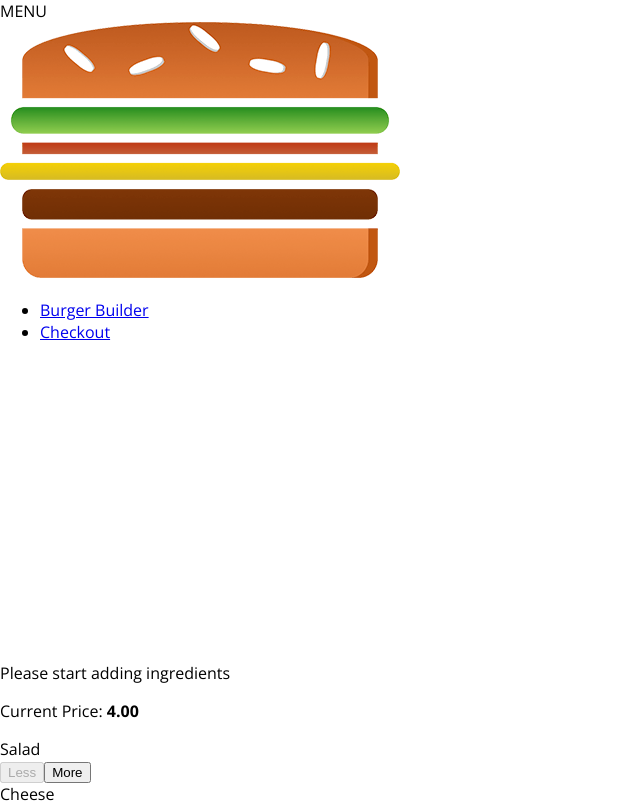
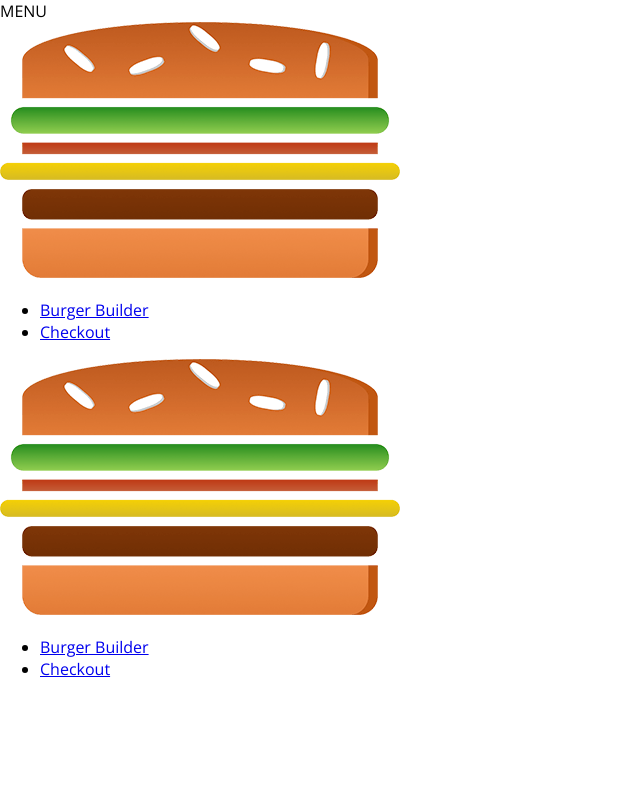
Before and after one commit to edarcarto/zafiro-burger-builder, a React app: page / in a window 1280 px wide. Shown: the top 803 px of the page, without its empty margins (0-640 px from the left). Built offline with nearby package versions, Linux system fonts and the light colour scheme.

Commit message:
[Add] Agregando un SideDrawer

```diff
--- a/src/components/Layout/Layout.js
+++ b/src/components/Layout/Layout.js
@@ -1,16 +1,35 @@
-import React from 'react';
+import React, { Component } from 'react';
 
 import Aux from '../../hoc/Auxiliary';
 import classes from './Layout.css'
 import Toolbar from './../Navigation/Toolbar/Toolbar';
+import SideDrawer from "../Navigation/SideDrawer/SideDrawer";
 
-const layout = (props) => (
-	<Aux>
-		<Toolbar />
-		<main className={classes.Content}>
-			{props.children}
-		</main>
-	</Aux>
-);
+class Layout extends Component {
+	state = {
+		showSideDrawer : true
+	}
 
-export default layout;
+	sideDrawerCloseHandler = () => {
+		this.setState({
+			showSideDrawer: false
+		})
+	}
+
+	render() {
+		return (
+			<Aux>
+				<Toolbar />
+				<SideDrawer
+					open={this.state.showSideDrawer}
+					closed={this.sideDrawerCloseHandler}
+				/>
+				<main className={classes.Content}>
+					{this.props.children}
+				</main>
+			</Aux>
+		)
+	}
+}
+
+export default Layout;
--- a/src/components/Logo/Logo.js
+++ b/src/components/Logo/Logo.js
@@ -4,7 +4,9 @@ import burgerLogo from '../../assets/images/burger-logo.png';
 import classes from './Logo.css'
 
 const  logo = (props) => (
-    <div className={classes.Logo}>
+    <div className={classes.Logo} style={{
+        height: props.height
+    }}>
         <img src={burgerLogo}  alt="MyBurger" />
     </div>
 );
--- /dev/null
+++ b/src/components/Navigation/SideDrawer/SideDrawer.css
@@ -0,0 +1,32 @@
+.SideDrawer {
+    position: fixed;
+    top: 0;
+    left: 0;
+    width: 280px;
+    max-width: 70%;
+    height: 100%;
+    z-index: 200;
+    background-color: white;
+    padding: 32px 16px;
+    box-sizing: border-box;
+    transition: transform 0.3s ease-out;
+}
+
+@media (min-width: 500px){
+    .SideDrawer {
+        display: none;
+    }
+}
+
+.Open {
+    transform: translateX(0);
+}
+
+.Close {
+    transform: translateX(-100%);
+}
+
+.Logo {
+    height: 10%;
+    margin-bottom: 32px;
+}
--- /dev/null
+++ b/src/components/Navigation/SideDrawer/SideDrawer.js
@@ -0,0 +1,29 @@
+import React from "react";
+
+import Logo from '../../Logo/Logo';
+import NavigationItems from '../NavigationItems/NavigationItems';
+import classes from "./SideDrawer.css";
+import Backdrop from "../../UI/Backdrop/Backdrop";
+import Aux from '../../../hoc/Auxiliary';
+
+const sideDrawer = (props) => {
+    let attachedClasses = [classes.SideDrawer, classes.Close];
+    if(props.open) {
+        attachedClasses = [classes.SideDrawer, classes.Open];
+    }
+    return (
+        <Aux>
+            <Backdrop show={props.open} clicked={props.closed} />
+            <div className={attachedClasses.join(' ')}>
+                <div className={classes.Logo}>
+                    <Logo />
+                </div>
+                <nav>
+                    <NavigationItems />
+                </nav>
+            </div>
+        </Aux>
+    );
+};
+
+export default sideDrawer;
--- a/src/components/Navigation/Toolbar/Toolbar.js
+++ b/src/components/Navigation/Toolbar/Toolbar.js
@@ -7,8 +7,10 @@ import NavigationItems from '../NavigationItems/NavigationItems'
 const toolbar = (props) => (
     <header className={classes.Toolbar}>
         <div>MENU</div>
-        <Logo />
-        <nav>
+        <div className={classes.Logo}>
+            <Logo />
+        </div>
+        <nav className={classes.DesktopOnly}>
             <NavigationItems />
         </nav>
     </header>
```
